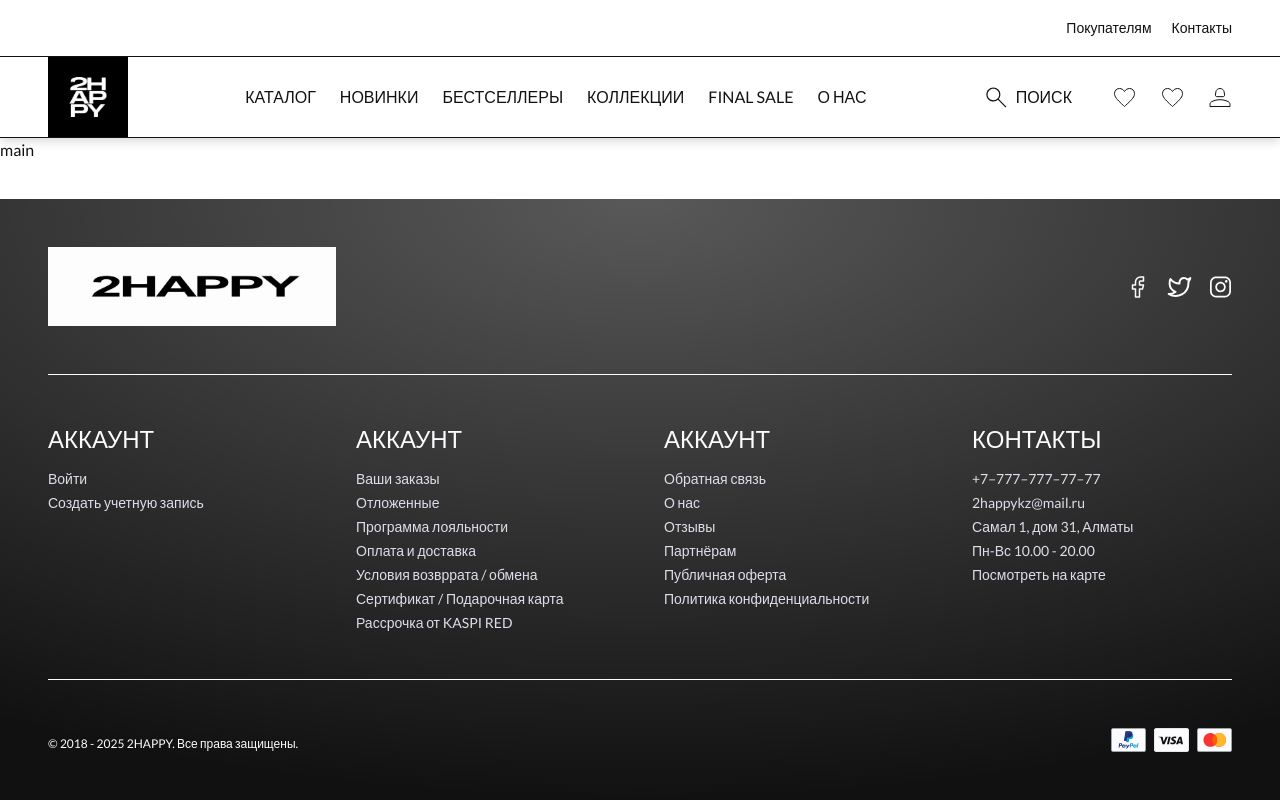
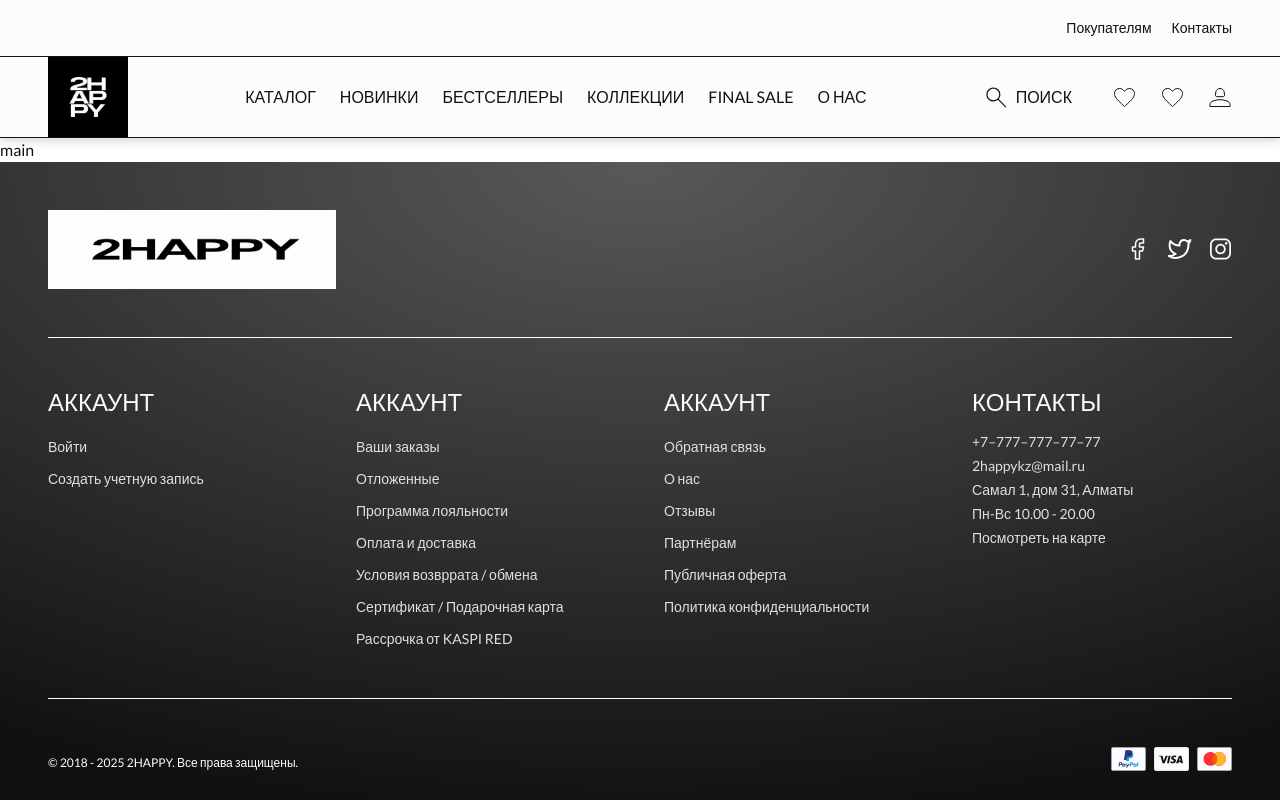
Before and after one commit to Stobles/2happy, a Next.js app: page /home in a window 1280 px wide. Built offline with nearby package versions, Linux system fonts and the light colour scheme.

Commit message:
improve: remove wrapper from StyledLink

```diff
--- a/src/components/Layout/Footer/Footer.tsx
+++ b/src/components/Layout/Footer/Footer.tsx
@@ -44,11 +44,13 @@ const Footer = () => {
           {mainBlocks.map((item) => (
             <li key={item.title} className="basis-full">
               <h4 className="text-h4 text-white pb-4">Аккаунт</h4>
-              <ul className="space-y-2 text-button-xs text-whiteSecondary">
+              <ul className="space-y-2 text-whiteSecondary">
                 {item.links.map((link, index) => (
-                  <StyledLink key={index} href={link.href} element="li">
-                    {link.text}
-                  </StyledLink>
+                  <li key={index}>
+                    <StyledLink className="text-button-xs" href={link.href}>
+                      {link.text}
+                    </StyledLink>
+                  </li>
                 ))}
               </ul>
             </li>
@@ -60,12 +62,18 @@ const Footer = () => {
             <h4 className="text-h4 text-white pb-4">Контакты</h4>
             <ul className="space-y-2 text-button-xs text-whiteSecondary">
               <li>
-                <StyledExternalLink href="tel:+77777777777">
+                <StyledExternalLink
+                  className="text-button-xs"
+                  href="tel:+77777777777"
+                >
                   +7–777–777–77–77
                 </StyledExternalLink>
               </li>
               <li>
-                <StyledExternalLink href="mailto:2happykz@mail.ru">
+                <StyledExternalLink
+                  className="text-button-xs"
+                  href="mailto:2happykz@mail.ru"
+                >
                   2happykz@mail.ru
                 </StyledExternalLink>
               </li>
@@ -76,7 +84,10 @@ const Footer = () => {
                 <span>Пн-Вс 10.00 - 20.00</span>
               </li>
               <li>
-                <StyledExternalLink href="mailto:2happykz@mail.ru">
+                <StyledExternalLink
+                  className="text-button-xs"
+                  href="mailto:2happykz@mail.ru"
+                >
                   Посмотреть на карте
                 </StyledExternalLink>
               </li>
--- a/src/components/Layout/Header/Header.tsx
+++ b/src/components/Layout/Header/Header.tsx
@@ -6,16 +6,21 @@ import Container from "@/components/UI/Container/Container";
 import StyledTooltip from "@/components/UI/StyledTooltip/StyledTooltip";
 
 import { iconLinks, mainLinks, subLinks } from "./consts";
+import StyledLink from "@/components/UI/StyledLink/StyledLink";
 
 const Header = () => {
   return (
-    <header className="shadow-header">
+    <header className="shadow-header relative z-[100] bg-white">
       <div className="min-h-[56px]">
         <Container className="flex h-full items-center justify-end gap-5 py-5">
           {subLinks.map((link) => (
-            <Link key={link.title} href={link.href} className="text-button-xs">
+            <StyledLink
+              key={link.title}
+              href={link.href}
+              className="text-button-xs"
+            >
               {link.title}
-            </Link>
+            </StyledLink>
           ))}
         </Container>
       </div>
@@ -34,13 +39,13 @@ const Header = () => {
             <div className="text-button-normal">Каталог</div>
             {/*  */}
             {mainLinks.map((link) => (
-              <Link
+              <StyledLink
                 key={link.title}
                 href={link.href}
                 className="text-button-normal"
               >
                 {link.title}
-              </Link>
+              </StyledLink>
             ))}
           </div>
           <div className="flex gap-10">
--- a/src/components/ui/StyledExternalLink/StyledExternalLink.tsx
+++ b/src/components/ui/StyledExternalLink/StyledExternalLink.tsx
@@ -1,28 +1,27 @@
 import { cn } from "@/lib/utils";
-import { AnchorHTMLAttributes, ElementType, ReactNode } from "react";
+import { AnchorHTMLAttributes, ReactNode } from "react";
 
 interface StyledLinkProps extends AnchorHTMLAttributes<HTMLAnchorElement> {
   children: ReactNode;
-  element?: ElementType;
   className?: string;
 }
 
 const StyledExternalLink = ({
   children,
-  element: Component = "div",
   className,
   ...props
 }: StyledLinkProps) => {
   return (
-    <Component className={cn("group relative w-max", className)}>
-      <a
-        className="relative group-hover:text-lightGrey transition-all"
-        {...props}
-      >
-        {children}
-      </a>
-      <span className="w-0 h-[1px] bg-lightGrey absolute left-0 bottom-0 group-hover:w-full transition-all"></span>
-    </Component>
+    <a
+      className={cn(
+        "group/link relative w-max h-min relative hover:text-lightGrey transition-all text-button-normal",
+        className
+      )}
+      {...props}
+    >
+      {children}
+      <span className="w-0 h-[1px] bg-lightGrey absolute left-0 bottom-[-1px] group-hover/link:w-full transition-all"></span>
+    </a>
   );
 };
 
--- a/src/components/ui/StyledLink/StyledLink.tsx
+++ b/src/components/ui/StyledLink/StyledLink.tsx
@@ -1,30 +1,25 @@
 import { cn } from "@/lib/utils";
 import Link from "next/link";
-import { ComponentProps, ElementType, ReactNode } from "react";
+import { ComponentProps, ReactNode } from "react";
 
 interface StyledLinkProps
   extends Omit<ComponentProps<typeof Link>, "className"> {
   children: ReactNode;
-  element?: ElementType;
   className?: string;
 }
 
-const StyledLink = ({
-  children,
-  element: Component = "div",
-  className,
-  ...props
-}: StyledLinkProps) => {
+const StyledLink = ({ children, className, ...props }: StyledLinkProps) => {
   return (
-    <Component className={cn("group relative w-max", className)}>
-      <Link
-        className="relative group-hover:text-lightGrey transition-all"
-        {...props}
-      >
-        {children}
-      </Link>
-      <span className="w-0 h-[1px] bg-lightGrey absolute left-0 bottom-0 group-hover:w-full transition-all"></span>
-    </Component>
+    <Link
+      className={cn(
+        "group/link relative w-max h-min relative hover:text-lightGrey transition-all text-button-normal",
+        className
+      )}
+      {...props}
+    >
+      {children}
+      <span className="w-0 h-[1px] bg-lightGrey absolute left-0 bottom-[-1px] group-hover/link:w-full transition-all"></span>
+    </Link>
   );
 };
 
```
